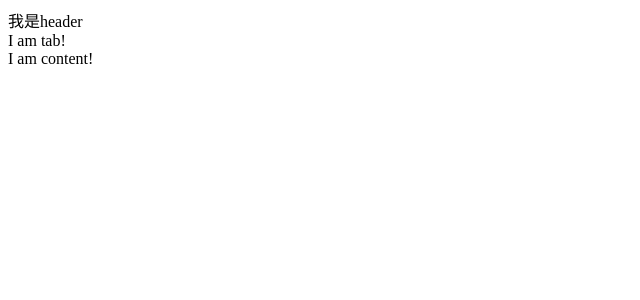
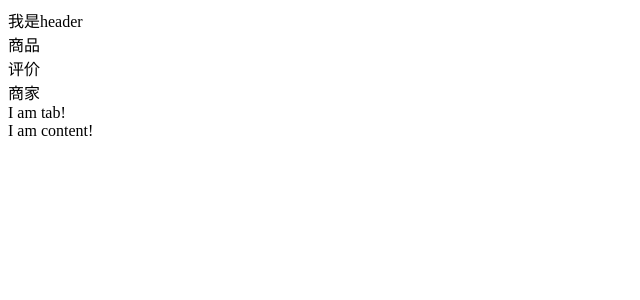
Before and after one commit to lqsss/4-5, a Vue app: page / in a window 1280 px wide. Shown: the top 300 px of the page, without its empty margins (0-640 px from the left). Built offline with nearby package versions, Linux system fonts and the light colour scheme.

Commit message:
导航start！next: code style！

```diff
--- a/index.html
+++ b/index.html
@@ -5,7 +5,8 @@
     <title>myelme</title>
   </head>
   <body>
-    <div id="app"></div>
+  <div id="app"></div>
+
     <!-- built files will be auto injected -->
   </body>
 </html>
--- a/src/App.vue
+++ b/src/App.vue
@@ -1,9 +1,11 @@
 <template>
   <div id="app">
     <v-header>
-
     </v-header>
-    <div class="tab">
+    <div class="tab">   <!--导航-->
+      <div class="tab-item">商品</div>
+      <div class="tab-item">评价</div>
+      <div class="tab-item">商家</div>
       I am tab!
     </div>
     <div class="content">
```
